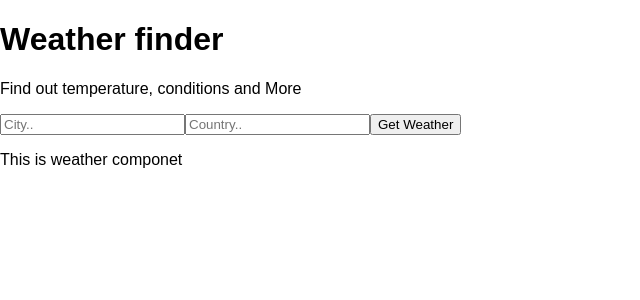
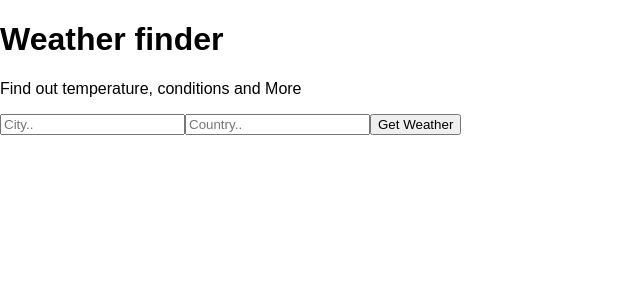
Before and after one commit to mannanabbasi/weather-app, a React (Create React App) app: page / in a window 1280 px wide. Shown: the top 300 px of the page, without its empty margins (0-640 px from the left). Built offline with nearby package versions, Linux system fonts and the light colour scheme.

Commit message:
Weather component modified, displays all props in fields required

```diff
--- a/src/components/Weather.js
+++ b/src/components/Weather.js
@@ -4,7 +4,10 @@
     render(){
         return(
             <div>
-                <p>This is weather componet </p>
+                {this.props.city && this.props.country && <p>Location : {this.props.city}, {this.props.country}</p>}
+                {this.props.temperature && <p>Temperature : {this.props.temperature}</p>}
+                {this.props.humidity && <p> Humidity : {this.props.humidity}</p>}
+                {this.props.description && <p> Condition : {this.props.description}</p>}
             </div>
 
         );
```
